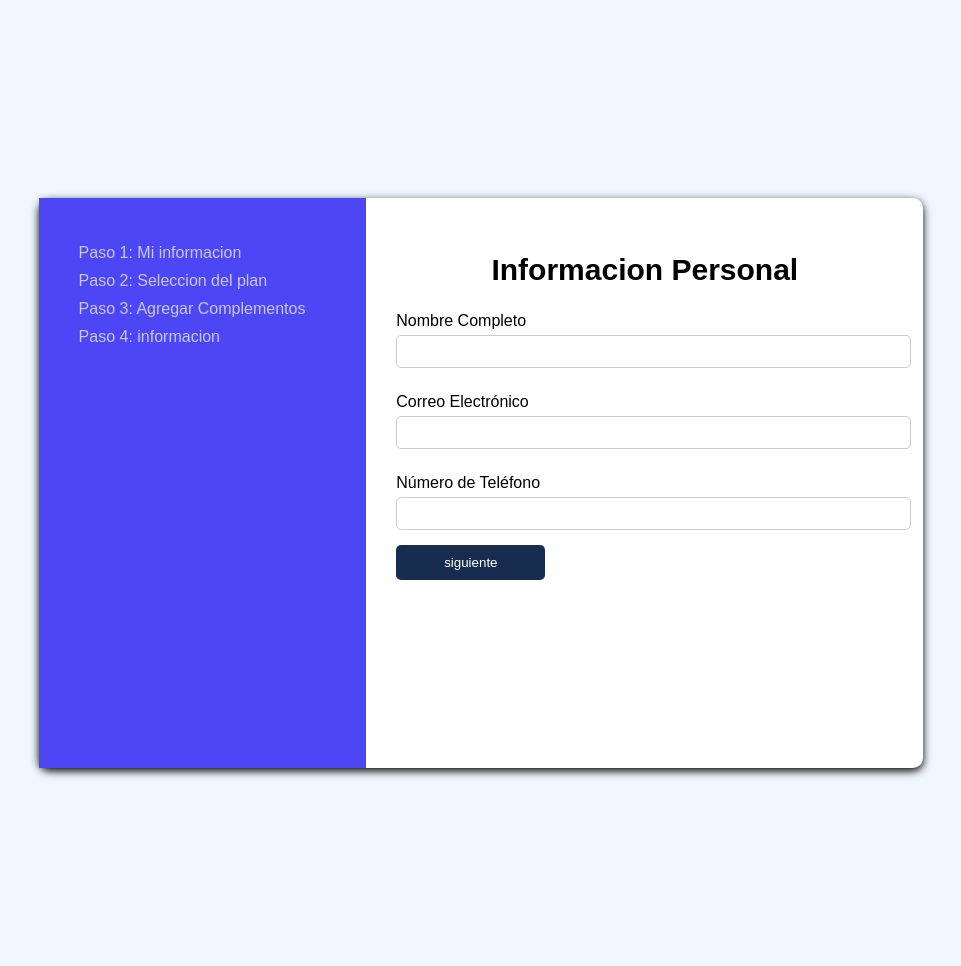
After one commit to EmilioRdzLarracilla/BecaCellsEjercicios2025, a PHP site: page /05-03-25/replica_ejer/index.html in a window 1280 px wide. The commit adds this page. Shown: the whole page, without its empty margins (159-1120 px from the left). Run offline with PHP 8.4, Linux system fonts and the light colour scheme.

Commit message:
informacion de   clase

```diff
--- a/05-03-25/index.html
+++ b/05-03-25/index.html
@@ -15,8 +15,8 @@
         </article>
      </section>
 
-
-
+<div id="a"></div>
+<div id="b"></div>
 
 
 </body>
--- /dev/null
+++ b/05-03-25/replica_ejer/index.html
@@ -0,0 +1,89 @@
+<!DOCTYPE html>
+<html lang="es">
+<head>
+    <meta charset="UTF-8">
+    <meta name="viewport" content="width=device-width, initial-scale=1.0">
+    <link rel="stylesheet" href="styles.css">
+    <title>Formulario de Registro</title>
+
+</head>
+<body>
+
+<div class="contenedor">
+    <aside class="sidebar">
+        <ul>
+            <li>Paso 1: Mi informacion</li>
+            <li>Paso 2: Seleccion del plan</li>
+            <li>Paso 3: Agregar Complementos</li>
+            <li>Paso 4: informacion</li>
+        </ul>
+    </aside>
+
+    <section class="sub_contenedor">
+        <div id="paso-1">
+        <h2 class="titulo">Informacion Personal</h2>
+        <form id="form1">
+            <label for="nombre">Nombre Completo</label>
+            <input type="text" id="nombre" required>
+
+            <label for="correo">Correo Electrónico</label>
+            <input type="email" id="correo" required>
+
+            <label for="cel">Número de Teléfono</label>
+            <input type="number" id="cel" required>
+
+            <button type="submit">siguiente</button>
+        </form>
+    </div>
+
+
+    <!-- Paso 2 -->
+    <div class="paso" id="paso-2">
+        <h2>Selecciona tu Plan</h2>
+        <p>Selecciona el plan que más te convenga.</p>
+        <select name="plan" id="pl">
+           <option value="plan 1">Plan plata</option>
+           <option value="plan 2">plan platino</option>
+           <option value="plan 3">plan mremiun</option>
+        </select>
+        <br>
+        <br>
+        <button onclick="nextStep(2)">Siguiente</button>
+    </div>
+</section>
+
+
+
+ <!-- Paso 3 -->
+ <div class="paso" id="paso-3">
+    <h2>Agregar Complementos</h2>
+    <p>Elige los complementos adicionales que desees.</p>
+
+    <label for="complemento1">
+        <input type="checkbox" name="complemento1" id="complemento1"> Complemento 1
+    </label>
+    <br>
+    <label for="complemento2">
+        <input type="checkbox" name="complemento2" id="complemento2"> Complemento 2
+    </label>
+    <br>
+    <label for="complemento3">
+        <input type="checkbox" name="complemento3" id="complemento3"> Complemento 3
+    </label>
+    <br>
+    <button onclick="nextStep(3)">Siguiente</button>
+</div>
+
+<!-- Paso 4 -->
+<div class="paso" id="paso-4">
+    <h2>Resumen</h2>
+    <p>Revisa y confirma tu información antes de finalizar.</p>
+    <button onclick="alert('Formulario enviado')">Finalizar</button>
+</div>
+
+</div>
+
+<script src="main.js"></script>
+
+</body>
+</html>
--- /dev/null
+++ b/05-03-25/replica_ejer/main.js
@@ -0,0 +1,33 @@
+document.addEventListener("DOMContentLoaded", function () {
+    let currentStep = 1;
+
+    document.getElementById("form1").addEventListener("submit", function (event) {
+        event.preventDefault(); // Evita el envío del formulario
+
+        // Obtener valores de los inputs
+        let nombre = document.getElementById("nombre");
+        let correo = document.getElementById("correo");
+        let cel = document.getElementById("cel");
+
+
+        if (nombre !== "" && correo !== "" && cel !== "") {
+            nextStep(1); // Avanzar al siguiente paso
+        } else {
+            alert("Por favor, completa todos los campos.");
+        }
+    });
+});
+
+function nextStep(step) {
+    let currentStepElement = document.getElementById(`paso-${step}`);
+    let nextStepElement = document.getElementById(`paso-${step + 1}`);
+
+
+    if (currentStepElement && nextStepElement) {
+        currentStepElement.classList.remove("active");
+        currentStepElement.style.display = "none";
+
+        nextStepElement.classList.add("active");
+        nextStepElement.style.display = "block";
+    }
+}
--- /dev/null
+++ b/05-03-25/replica_ejer/styles.css
@@ -0,0 +1,77 @@
+body {
+    font-family: Arial, sans-serif;
+    background-color: #f0f6ff;
+    display: flex;
+    justify-content: center;
+    align-items: center;
+    height: 950px;
+}
+.contenedor {
+    display: flex;
+    width: 70%;
+    height:60% ;
+    background: white;
+    border-radius: 10px;
+    box-shadow: 0px 3px 8px  black;
+}
+.sidebar {
+    width: 35%;
+    background: #4c46f5;
+    color: white;
+    padding: 30px;
+}
+.sidebar ul {
+    list-style: none;
+    padding: 0;
+}
+.sidebar li {
+    margin: 10px;
+    opacity: 0.7;
+}
+.paso {
+    display: none;
+}
+
+.sub_contenedor {
+    padding: 30px;
+    width: 65%;
+}
+label {
+    display: block;
+    margin: 10px 0 5px;
+}
+input {
+    width: 100%;
+    padding: 8px;
+    margin-bottom: 15px;
+    border: 1px solid #ccc;
+    border-radius: 5px;
+}
+button {
+    background: #162d50;
+    color: white;
+    padding: 10px;
+    width: 30%;
+    border: none;
+    border-radius: 5px;
+}
+button:hover {
+    background: #0d1f3b;
+}
+
+
+.titulo{
+    text-align: center;
+    font-size: 30px;
+}
+
+
+#pl{
+    text-align: center;
+    width: 500px;
+    height: 20px;
+}
+
+select:hover{
+    background-color: #a7b8d4;
+}
```
Also changed, not shown: 05-03-25/styles.css (+30 -0 lines), 06-03-25/index.html (added, +15 -0 lines), 06-03-25/style.css (added, +32 -0 lines).
